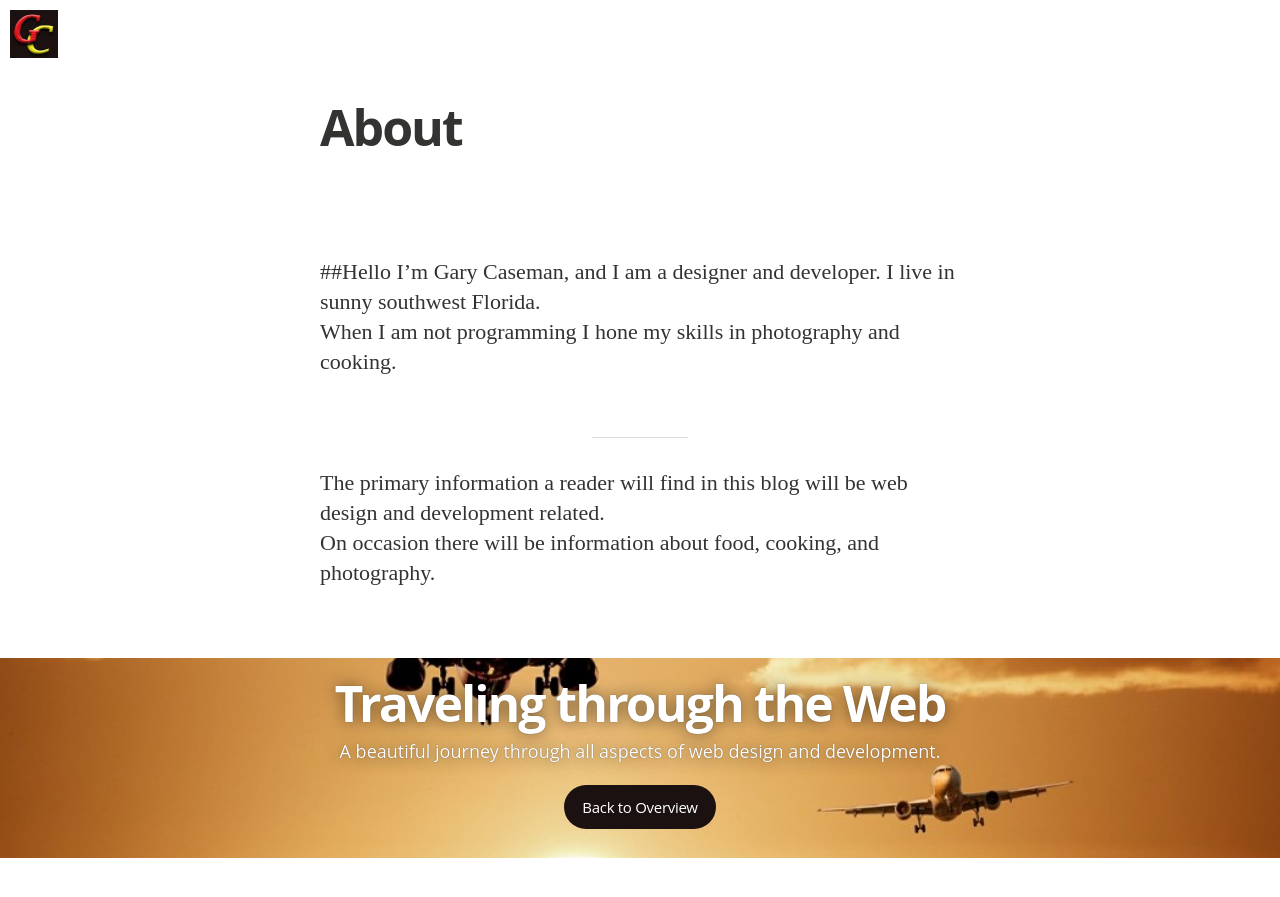
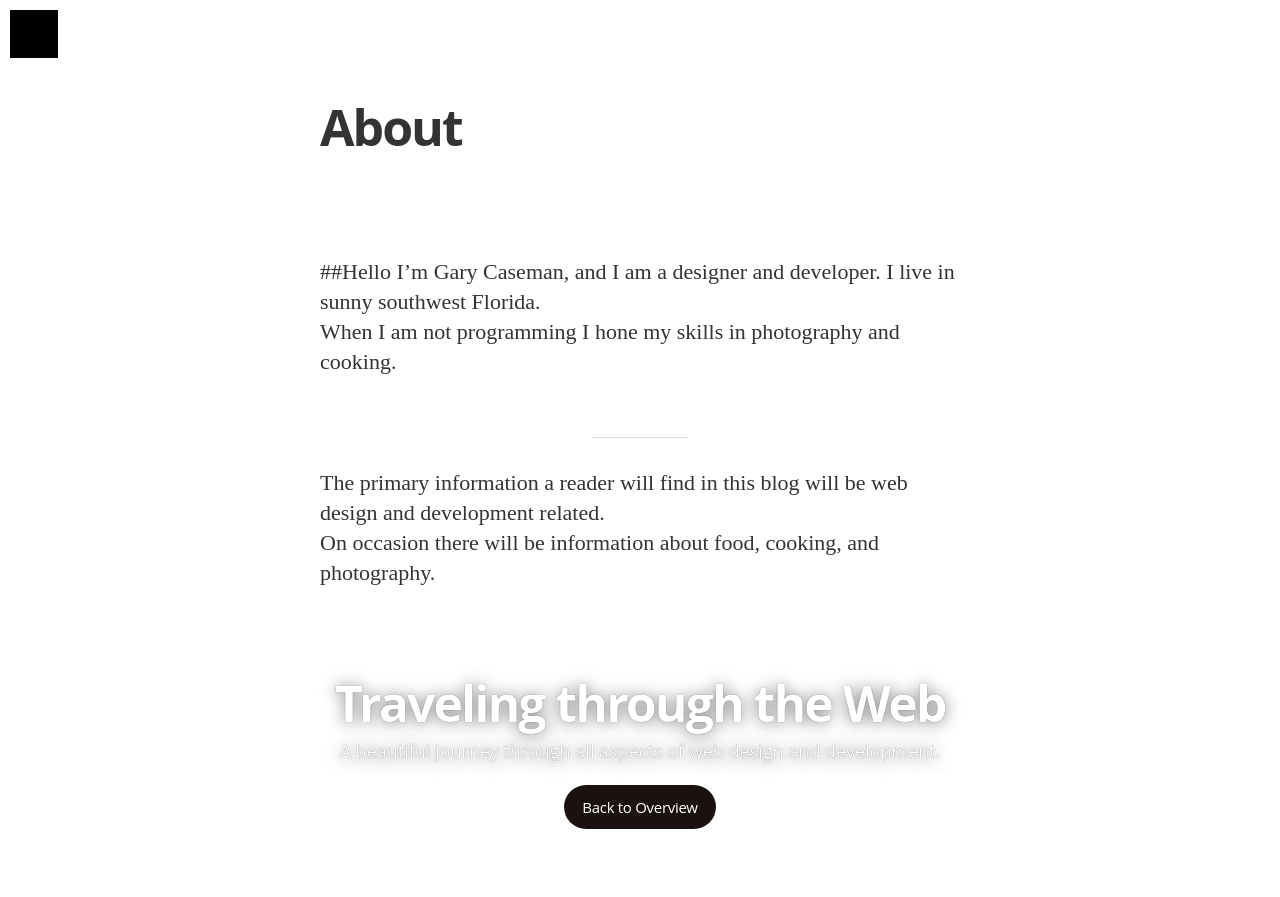
Before and after one commit to wingsfan70/Blog, a Jekyll site: the page built from about.md, in a window 1280 px wide. Shown: the top 897 px of the page. Built offline with Jekyll 4.4.1, drawn with Linux system fonts in a browser that asks for light colours; nearby versions of some CDN libraries; some web fonts are replaced.

Commit message:
Update _config.yml

```diff
--- a/_config.yml
+++ b/_config.yml
@@ -10,13 +10,13 @@ description: > # this means to ignore newlines until "email:"
 
 email: a-mail@mail.mail
 #blog logo
-logo: "/assets/images/logo.jpg"
+logo: "assets/images/logo.jpg"
 # blog cover
-cover: "/assets/images/2Planes.jpg"
+cover: "assets/images/2Planes.jpg"
 
 name: 'Gary Caseman'
 author: 'Gary Caseman'
-author_image: "/assets/images/avatar.png"
+author_image: "assets/images/avatar.png"
 
 paginate:	5
 
```
